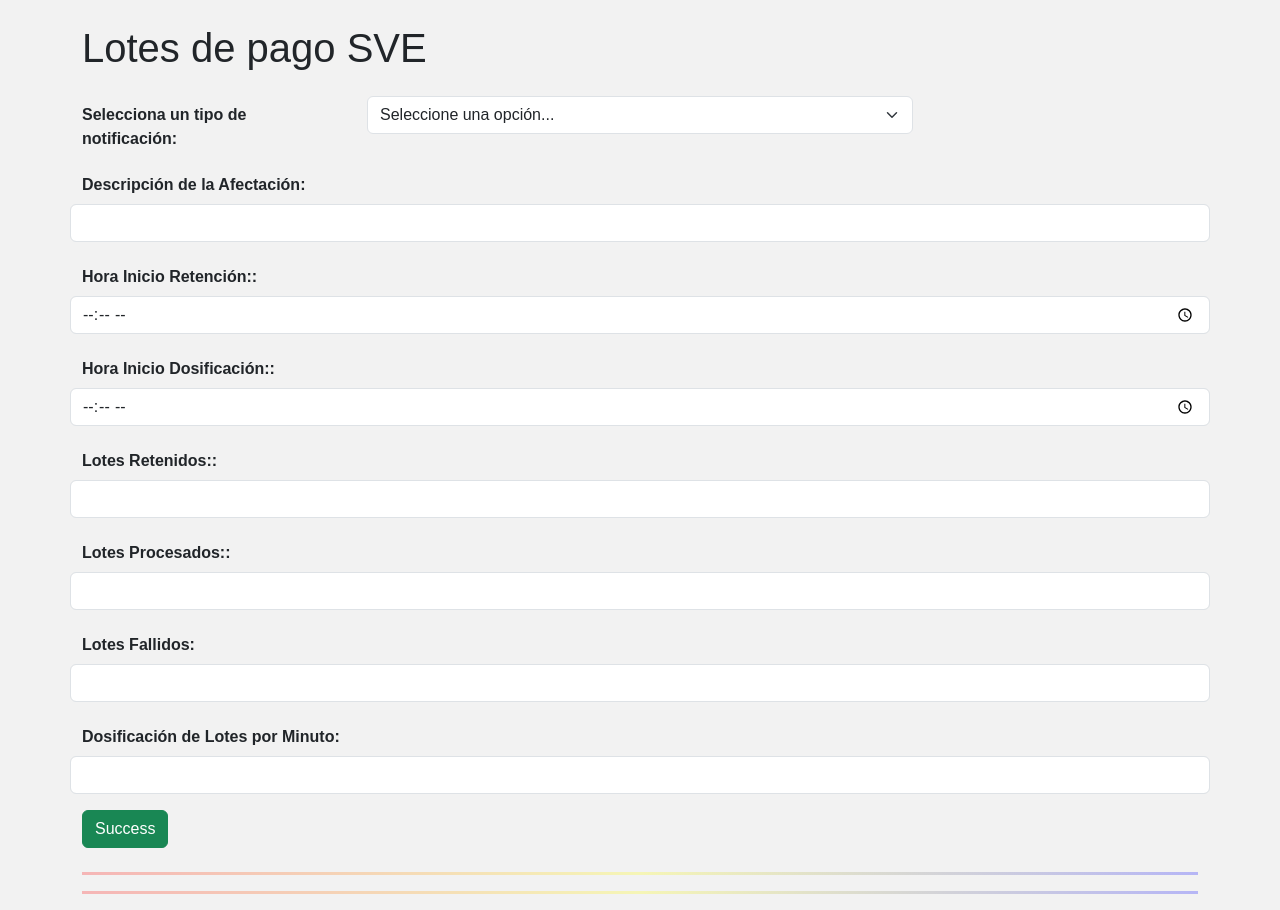
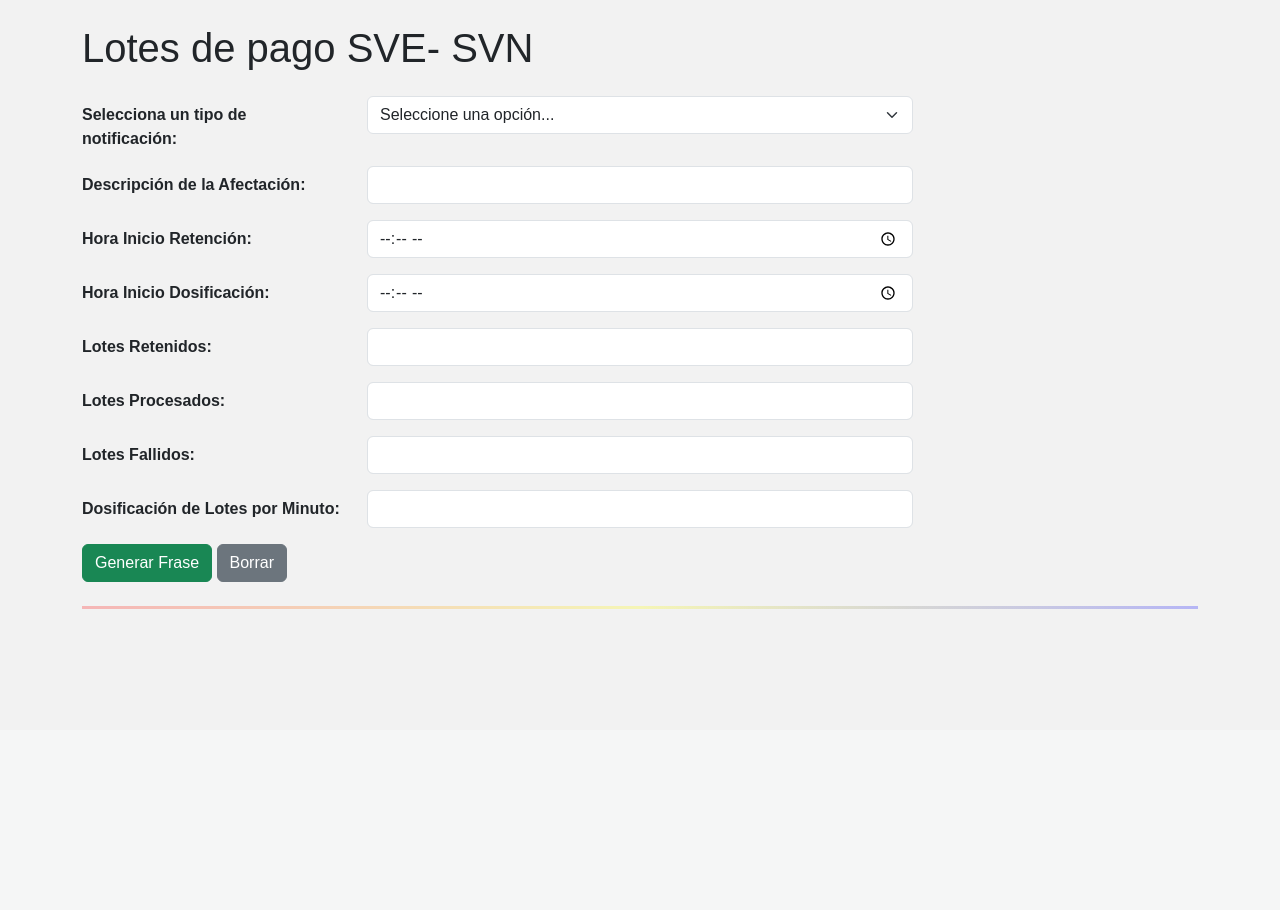
Before and after one commit to davidg-0622/Proyecto-alertasCGM-ultimo, a Flask app: template app/templates/bocas/lotes_de_pago.html in a window 1280 px wide. Shown: the part 70-980 px from the top of the page. After the commit the page ends 679 px from the top, so only its background shows below. Run offline with Flask 3, Linux system fonts and the light colour scheme; the template is opened without the code that fills it, so the values that code supplies are empty.

Commit message:
se configura la vista de bocas de lotes de pago

```diff
--- a/app/templates/base.html
+++ b/app/templates/base.html
@@ -46,8 +46,11 @@
                 <li><a class="dropdown-item hover-amarillo-oscuro" href="{{ url_for('alertas.total_alertas') }}">Top Alertas</a></li>
                 <li><a class="dropdown-item hover-amarillo-oscuro" href="{{ url_for('alertas.alertas_por_servicio') }}">Alertas Por Servicio</a></li>
                 <li><a class="dropdown-item hover-amarillo-oscuro" href="{{ url_for('alertas.conteo_alertas_iguales') }}">Agrupación Alertas</a></li>
-                  <li><a class="dropdown-item hover-amarillo-oscuro" href="{{ url_for('boca.notificar_boca') }}">Boquitas</a></li>
+
                 <li><hr class="dropdown-divider"></li>
+                <li><a class="dropdown-item hover-amarillo-oscuro" href="{{ url_for('boca.notificar_boca') }}">Boquitas</a></li>
+                <li><a class="dropdown-item hover-amarillo-oscuro" href="{{ url_for('boca.lotes_de_pago') }}">Lotes de pago</a></li>
+                 <li><hr class="dropdown-divider"></li>
                 <li><a class="dropdown-item hover-amarillo-oscuro" href="https://bancolombia-dwp.onbmc.com/dwp/app/#/itemprofile/214" target="_blank">Generar Pedido</a></li>
               </ul>
             </li>
--- a/app/templates/bocas/lotes_de_pago.html
+++ b/app/templates/bocas/lotes_de_pago.html
@@ -4,96 +4,101 @@
 {% block content %}
 
 <div class="container mt-4">
-    <h1 class="mb-4">Lotes de pago SVE</h1>
+    <h1 class="mb-4">Lotes de pago SVE- SVN</h1>
 
 <form method="POST" action="{{ url_for('boca.lotes_de_pago') }}" class="mb-4">
 
-    <!-- PRIMERA FILA -->
+    <!-- Select de Tipo de Notificación -->
     <div class="row mb-2">
-        <label for="estado_servicio" class="col-md-3 col-form-label">
+        <label for="boca_lotes_pago" class="col-md-3 col-form-label">
             <strong>Selecciona un tipo de notificación:</strong>
         </label>
         <div class="col-md-6">
-            <select class="form-select" id="boca_lotes_pago" name="boca_lotes_pago" required>
+            <select class="form-select" id="boca_lotes_pago" name="boca_lotes_pago" required onchange="toggleHoraOk()">
                 <option value="" disabled selected>Seleccione una opción...</option>
-                <option value="validando" {% if valor_anterior_estado == 'validando' %}selected{% endif %}>🗣️ Lotes de Pago por la Sucursal Virtual Empresas Bancolombia</option>
-                <option value="validando" {% if valor_anterior_estado == 'validando' %}selected{% endif %}>🗣️ Lotes de Pago por la Sucursal Virtual Negocios</option>
-                <option value="normalidad" {% if valor_anterior_estado == 'normalidad' %}selected{% endif %}>✅ Lotes de Pago por la Sucursal Virtual Empresas Bancolombia</option>
-                <option value="descartando" {% if valor_anterior_estado == 'descartando' %}selected{% endif %}>✅ Lotes de Pago por la Sucursal Virtual Empresas Bancolombia</option>
+                <option value="sve_validando" {% if valores_anteriores.tipo_notificacion == 'sve_validando' %}selected{% endif %}>🗣️ Lotes de Pago por la Sucursal Virtual Empresas Bancolombia</option>
+                <option value="svn_validando" {% if valores_anteriores.tipo_notificacion == 'svn_validando' %}selected{% endif %}>🗣️ Lotes de Pago por la Sucursal Virtual Negocios</option>
+                <option value="normalidad" {% if valores_anteriores.tipo_notificacion == 'normalidad' %}selected{% endif %}>✅ Lotes de Pago por la Sucursal Virtual Empresas Bancolombia (Normalidad)</option>
+                <option value="descartando" {% if valores_anteriores.tipo_notificacion == 'descartando' %}selected{% endif %}>✅ Lotes de Pago por la Sucursal Virtual Empresas Bancolombia (Descartando)</option>
             </select>
         </div>
     </div>
 
+    <!-- Campo Descripción de la Afectación -->
+    <div class="row mb-3">
+        <label for="descripcion_afectacion" class="col-md-3 col-form-label"><strong>Descripción de la Afectación:</strong></label>
+        <div class="col-md-6">
+            <input type="text" class="form-control" id="descripcion_afectacion" name="descripcion_afectacion" value="{{ valores_anteriores.descripcion_afectacion or '' }}">
+        </div>
+    </div>
+
+    <!-- Campo Hora Inicio Retención -->
+    <div class="row mb-3">
+        <label for="hora_inicio_retencion" class="col-md-3 col-form-label"><strong>Hora Inicio Retención:</strong></label>
+        <div class="col-md-6">
+            <input type="time" class="form-control" id="hora_inicio_retencion" name="hora_inicio_retencion" value="{{ valores_anteriores.hora_inicio_retencion or '' }}">
+        </div>
+    </div>
+
+    <!-- Campo Hora Inicio Dosificación -->
+    <div class="row mb-3">
+        <label for="hora_inicio_dosificacion" class="col-md-3 col-form-label"><strong>Hora Inicio Dosificación:</strong></label>
+        <div class="col-md-6">
+            <input type="time" class="form-control" id="hora_inicio_dosificacion" name="hora_inicio_dosificacion" value="{{ valores_anteriores.hora_inicio_dosificacion or '' }}">
+        </div>
+    </div>
+
+    <!-- CAMPO HORA OK (Inicialmente oculto con d-none de Bootstrap) -->
+    <div class="row mb-3 d-none" id="div_hora_ok">
+        <label for="hora_ok" class="col-md-3 col-form-label"><strong>Hora OK:</strong></label>
+        <div class="col-md-6">
+            <input type="time" class="form-control" id="hora_ok" name="hora_ok" value="{{ valores_anteriores.hora_ok or '' }}" style="background-color: yellow; color:black;">
+        </div>
+    </div>
 
 
+    <!-- Campos de Lotes -->
     <div class="row mb-3">
-    <label for="termino_busqueda" class="col-md-3 col-form-label"><strong>Descripción de la Afectación:</strong></label>
-
-    <input type="text" class="form-control" aria-label="Sizing example input" aria-describedby="inputGroup-sizing-sm">
-
+        <label for="lotes_retenidos" class="col-md-3 col-form-label"><strong>Lotes Retenidos:</strong></label>
+        <div class="col-md-6">
+            <input type="text" class="form-control" id="lotes_retenidos" name="lotes_retenidos" value="{{ valores_anteriores.lotes_retenidos or '' }}">
+        </div>
     </div>
 
     <div class="row mb-3">
-    <label for="termino_busqueda" class="col-md-3 col-form-label"><strong>Hora Inicio Retención::</strong></label>
-
-    <input type="time" class="form-control" aria-label="Sizing example input" aria-describedby="inputGroup-sizing-sm">
-
+        <label for="lotes_procesados" class="col-md-3 col-form-label"><strong>Lotes Procesados:</strong></label>
+        <div class="col-md-6">
+            <input type="text" class="form-control" id="lotes_procesados" name="lotes_procesados" value="{{ valores_anteriores.lotes_procesados or '' }}">
+        </div>
     </div>
 
     <div class="row mb-3">
-    <label for="termino_busqueda" class="col-md-3 col-form-label"><strong>Hora Inicio Dosificación::</strong></label>
-
-    <input type="time" class="form-control" aria-label="Sizing example input" aria-describedby="inputGroup-sizing-sm">
-
+        <label for="lotes_fallidos" class="col-md-3 col-form-label"><strong>Lotes Fallidos:</strong></label>
+        <div class="col-md-6">
+            <input type="text" class="form-control" id="lotes_fallidos" name="lotes_fallidos" value="{{ valores_anteriores.lotes_fallidos or '' }}">
+        </div>
     </div>
 
     <div class="row mb-3">
-    <label for="termino_busqueda" class="col-md-3 col-form-label"><strong>Lotes Retenidos::</strong></label>
-
-    <input type="text" class="form-control" aria-label="Sizing example input" aria-describedby="inputGroup-sizing-sm">
-
+        <label for="lotes_por_minuto" class="col-md-3 col-form-label"><strong>Dosificación de Lotes por Minuto:</strong></label>
+        <div class="col-md-6">
+            <input type="text" class="form-control" id="lotes_por_minuto" name="lotes_por_minuto" value="{{ valores_anteriores.lotes_por_minuto or '' }}">
+        </div>
     </div>
 
-    <div class="row mb-3">
-    <label for="termino_busqueda" class="col-md-3 col-form-label"><strong>Lotes Procesados::</strong></label>
-
-    <input type="text" class="form-control" aria-label="Sizing example input" aria-describedby="inputGroup-sizing-sm">
-
-    </div>
-
-
-        <div class="row mb-3">
-    <label for="termino_busqueda" class="col-md-3 col-form-label"><strong>Lotes Fallidos:</strong></label>
-
-    <input type="text" class="form-control" aria-label="Sizing example input" aria-describedby="inputGroup-sizing-sm">
-
-    </div>
-
-
-        <div class="row mb-3">
-    <label for="termino_busqueda" class="col-md-3 col-form-label"><strong>Dosificación de Lotes por Minuto:</strong></label>
-
-    <input type="text" class="form-control" aria-label="Sizing example input" aria-describedby="inputGroup-sizing-sm">
-
-    </div>
-
-
-    <button type="button" class="btn btn-success">Success</button>
+    <!-- Botón de submit -->
+    <button type="submit" class="btn btn-success">Generar Frase</button>
+    <a href="{{ url_for('boca.lotes_de_pago') }}" class="btn btn-secondary">Borrar</a>
 </form>
-
-
-
-
 
     <hr id="hr-degradado">
 
-    <!-- CONTENEDOR DE LA FRASE CON EL BOTÓN DE COPIAR -->
+    <!-- Contenedor de la frase usando white-space: pre-wrap; para saltos de línea -->
 {% if frase_generada %}
-    <!-- Cambia 'alert-info' por 'alert-light' -->
     <div class="alert alert-light d-flex justify-content-between align-items-center" role="alert">
         <div>
-
-            <span id="fraseTexto">{{ frase_generada }}</span>
+            <!-- Usamos el estilo CSS para respetar los \n del Python -->
+            <span id="fraseTexto" style="white-space: pre-wrap;">{{ frase_generada }}</span>
         </div>
         <div>
              <span id="confirmacionCopied" class="badge bg-success me-2" style="display:none;">¡Copiado!</span>
@@ -104,24 +109,37 @@
     </div>
 {% endif %}
 
-    <!-- Se agrega este div para los mensajes flash que probablemente tienes definidos en base.html -->
-    {% with messages = get_flashed_messages(with_categories=true) %}
-      {% if messages %}
-        {% for category, message in messages %}
-          <div class="alert alert-{{ category }} alert-dismissible fade show" role="alert">
-            {{ message }}
-            <button type="button" class="btn-close" data-bs-dismiss="alert" aria-label="Close"></button>
-          </div>
-        {% endfor %}
-      {% endif %}
-    {% endwith %}
+    <!-- Script JS para mostrar/ocultar Hora OK y Copiar -->
+    <script>
+        function toggleHoraOk() {
+            const selectElement = document.getElementById('boca_lotes_pago');
+            const divHoraOk = document.getElementById('div_hora_ok');
+            const selectedValue = selectElement.value;
 
+            // Mostrar solo si el valor es 'normalidad' o 'descartando'
+            if (selectedValue === 'normalidad' || selectedValue === 'descartando') {
+                divHoraOk.classList.remove('d-none');
+            } else {
+                divHoraOk.classList.add('d-none');
+            }
+        }
 
+        // Ejecutar al cargar la página para manejar el estado anterior (si hubo POST request)
+        document.addEventListener('DOMContentLoaded', (event) => {
+            toggleHoraOk();
+        });
 
-
-
-
-<hr id="hr-degradado">
+        function copiarFrase() {
+            const fraseTexto = document.getElementById('fraseTexto').innerText;
+            navigator.clipboard.writeText(fraseTexto).then(() => {
+                const confirmacion = document.getElementById('confirmacionCopied');
+                confirmacion.style.display = 'inline';
+                setTimeout(() => {
+                    confirmacion.style.display = 'none';
+                }, 2000);
+            });
+        }
+    </script>
 
 
 {% endblock %}
--- a/run.py
+++ b/run.py
@@ -5,5 +5,5 @@ from app import create_app, db
 
 if __name__ == '__main__':
     app = create_app() # Creamos la aplicacion llamando a la funcion create_app
-    #app.run(debug=True) # Habilita el modo de depuración
-    app.run(host='10.156.149.100', port=8502, debug=True)
+    app.run(debug=True) # Habilita el modo de depuración
+    #app.run(host='10.156.149.100', port=8502, debug=True)
```
Also changed, not shown: app/boca.py (+76 -18 lines).
